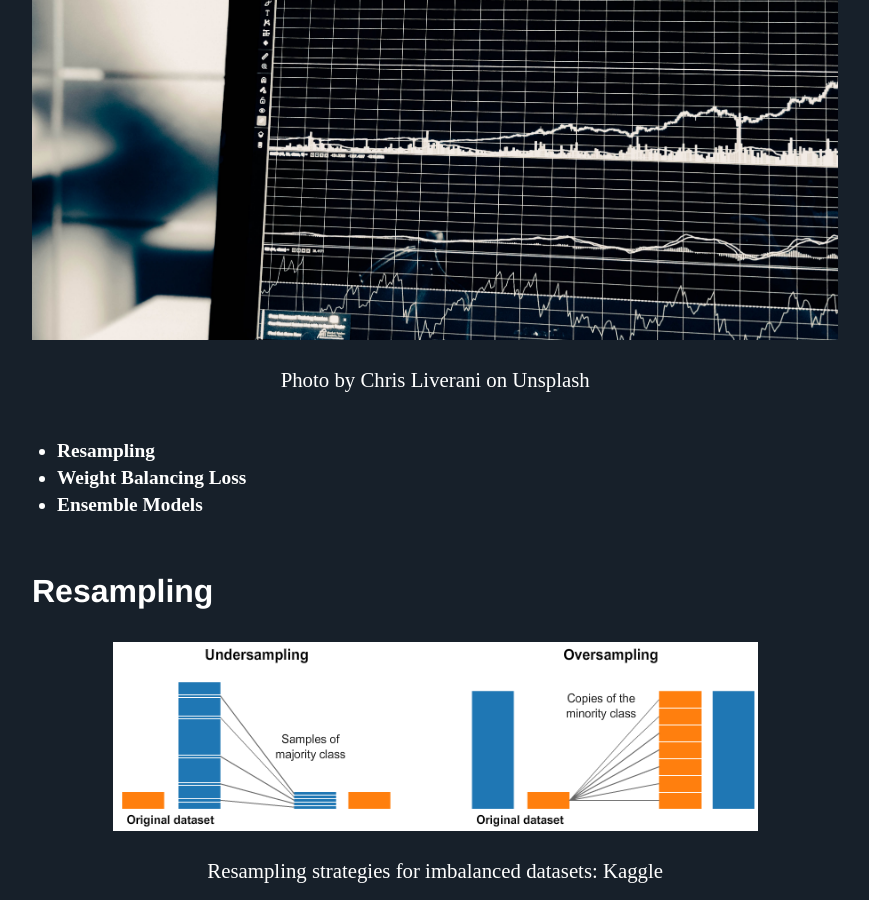
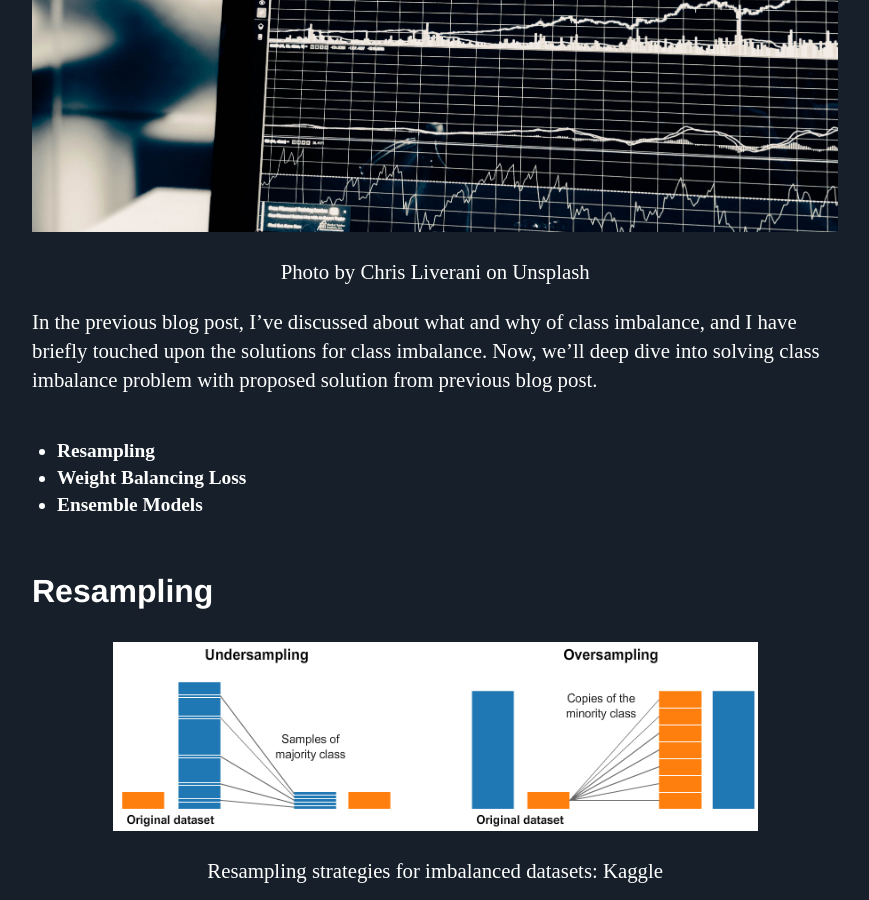
Before and after one commit to Mayurji/mayurji.github.io, a Jekyll site: the page built from _machine-learning/class_imbalance_2.md, in a window 1280 px wide and 900 px high, scrolled down 492 px. Shown: the whole window, without its empty margins (160-1029 px from the left). Built offline with Jekyll 4.4.1, drawn with Linux system fonts in a browser that asks for light colours; formulas are drawn with MathJax 3; comment, search, counter and statistics services are not loaded.

Commit message:
Update class_imbalance_2.md

```diff
--- a/_machine-learning/class_imbalance_2.md
+++ b/_machine-learning/class_imbalance_2.md
@@ -6,12 +6,12 @@
 ---
 {% include mathjax.html %}
 
-In the previous blog post, I've discussed about [what and why of class imbalance](mayurji.github.io/machine-learning/class_imbalance), and I have briefly touched upon the solutions for class imbalance. Now, we'll deep dive into solving class imbalance problem with proposed solution from previous blog post.
-
 <center>
 <img src="{{site.url}}/assets/images/ml/chris-liverani-dBI_My696Rk-unsplash.jpg"  style="zoom: 5%  background-color:#DCDCDC;" width="100%" height=auto/><br>
 <p>Photo by Chris Liverani on Unsplash</p>
 </center>
+
+In the previous blog post, I've discussed about [what and why of class imbalance](mayurji.github.io/machine-learning/class_imbalance), and I have briefly touched upon the solutions for class imbalance. Now, we'll deep dive into solving class imbalance problem with proposed solution from previous blog post.
 
 * **Resampling**
 * **Weight Balancing Loss**
@@ -34,7 +34,7 @@
 In this resampling technique, the minority samples are replicated randomly to create balance class distribution. This method might cause overfitting to minority samples, since it makes exact copies of existing samples.
 
 <center>
-<img src="{{site.url}}/assets/images/ml/smote_oversampling.png"  style="zoom: 5%  background-color:#DCDCDC;" width="80%" height=auto/>
+<img src="{{site.url}}/assets/images/ml/smote_oversampling.png"  style="zoom: 5%  background-color:#DCDCDC;" width="60%" height=auto/>
 <p>Imbalanced Data: Datacamp</p>
 </center>
 
@@ -66,26 +66,29 @@
 
 A general loss function for over a set of samples:
 
+<p>
 $$
 L(X_i, \ \theta) =  \ \sum_i \ L(x_i ; \ \theta)
 $$
+</p>
 
 A simple weighted loss function can written as follows:
 
 The weight of the class is inversely proportional to number of samples in that class, which makes class with less samples to have more weights.
-
+<p>
 $$
 L(X_i, \ \theta) =  \ \sum_i \ W_{y_i} \ L(x_i ; \ \theta) \\
 W_c =  {N  \over number \ of \ samples \ of \ class \ C} \\
 N - \ total \ number \ of \ samples
 $$
+</p>
 
 A more sophisticated version of this loss can take in account the overlapping among existing samples, such as [Class-Balanced Loss Based on Effective Number of Samples](https://openaccess.thecvf.com/content_CVPR_2019/papers/Cui_Class-Balanced_Loss_Based_on_Effective_Number_of_Samples_CVPR_2019_paper.pdf) (Cui et al., CVPR 2019).
 
 **Biasing toward difficult samples** : When a model is trained, the model will predict with great confidence on certain samples and may perform poorly or predict with less confidence on certain samples. The idea here is to make the model to be incentivize towards samples which are difficult to learn. What if, we can adjust the weights to high, whenever a samples has lower probability of being right. Focal Loss is a loss function, which does exactly what we have described before.
 
 <center>
-<img src="{{site.url}}/assets/images/ml/focal_loss.png"  style="zoom: 5%  background-color:#DCDCDC;" width="80%" height=auto/>
+<img src="{{site.url}}/assets/images/ml/focal_loss.png"  style="zoom: 5%  background-color:#DCDCDC;" width="60%" height=auto/>
 <p>Focal Loss: arxiv.org/pdf/1708.02002.pdf</p>
 </center>
 
```
